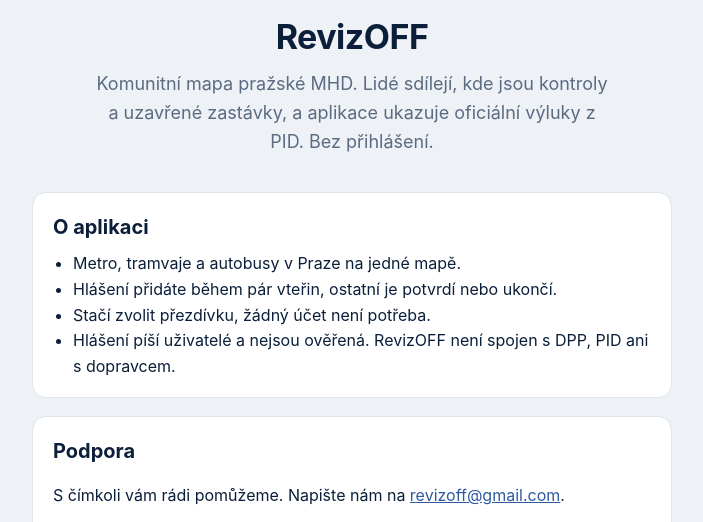
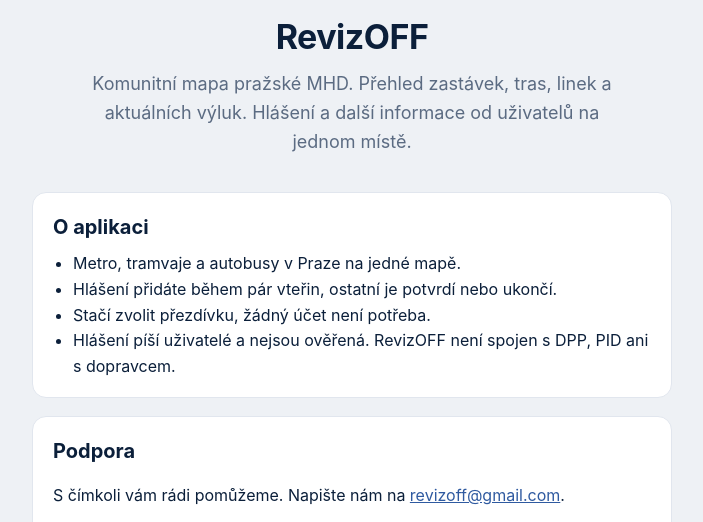
Before and after one commit to get-revizoff/get-revizoff.github.io, a plain HTML site: page index.html in a window 1280 px wide. Shown: the part 217-739 px from the top of the page, without its empty margins (288-991 px from the left). Drawn offline with Linux system fonts and the light colour scheme.

Commit message:
Add files via upload

```diff
--- a/index.html
+++ b/index.html
@@ -35,7 +35,7 @@ footer a{color:var(--mute)}
 <div class="hero">
 <picture><source srcset="logo-dark.png" media="(prefers-color-scheme: dark)"><img src="logo.png" alt="Logo RevizOFF"></picture>
 <h1>RevizOFF</h1>
-<p class="tag">Komunitní mapa pražské MHD. Lidé sdílejí, kde jsou kontroly a uzavřené zastávky, a aplikace ukazuje oficiální výluky z PID. Bez přihlášení.</p>
+<p class="tag">Komunitní mapa pražské MHD. Přehled zastávek, tras, linek a aktuálních výluk. Hlášení a další informace od uživatelů na jednom místě.</p>
 </div>
 <section>
 <h2>O aplikaci</h2>
```
